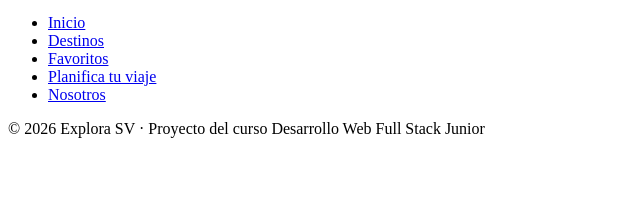
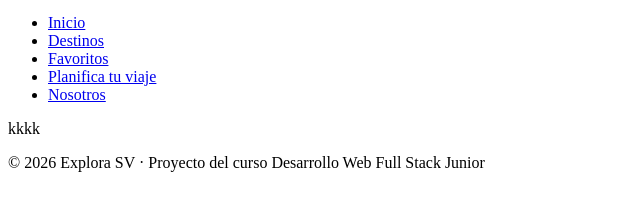
Before and after one commit to Galla113/Rutas503, a plain HTML site: page nosotros.html in a window 1280 px wide. Shown: the part 100-310 px from the top of the page, without its empty margins (0-640 px from the left). Drawn offline with Linux system fonts and the light colour scheme.

Commit message:
Agregar estructra nosotros.html

```diff
--- a/nosotros.html
+++ b/nosotros.html
@@ -22,7 +22,7 @@
             </ul>
         </nav>
     </header>
-    <main>
+    <main>kkkk
         <!-- contenido propio de cada página -->
     </main>
     <footer>
```
